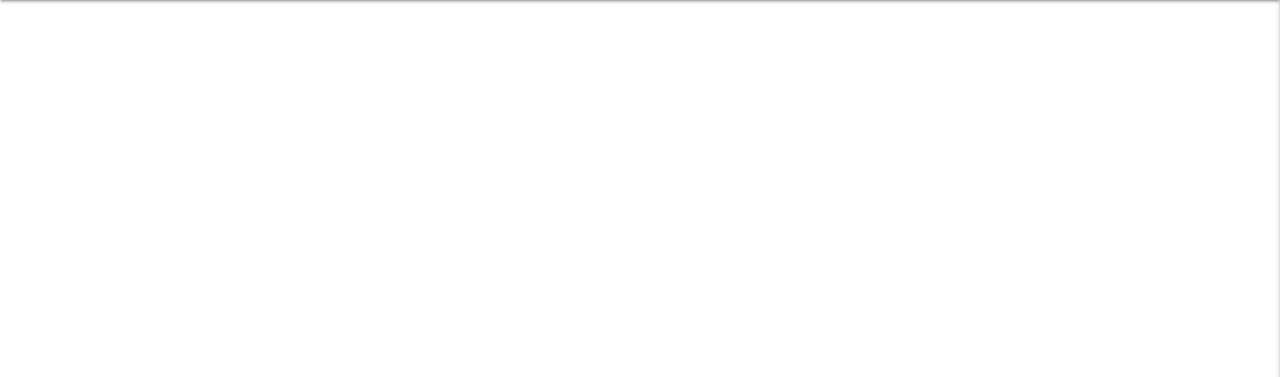
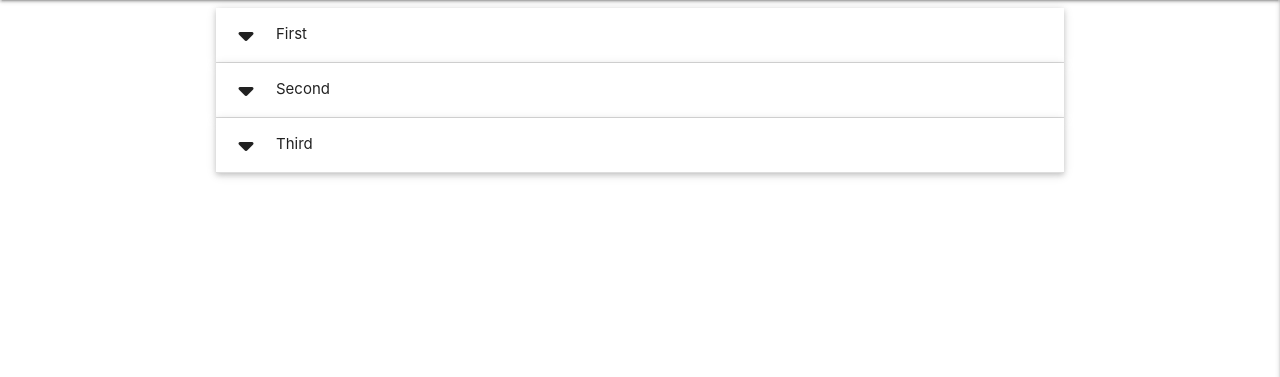
Before and after one commit to laurabolwell/lit-track, a Flask app: page / in a window 1280 px wide. Shown: the part 64-441 px from the top of the page. Run offline with Flask 3, Linux system fonts and the light colour scheme; data that the repository does not hold is empty; some libraries are stand-ins or nearby versions.

Commit message:
Add reading sessions collapsible setup

```diff
--- a/static/js/script.js
+++ b/static/js/script.js
@@ -29,4 +29,5 @@ $(document).ready(function () {
       }
     });
   }
+  $('.collapsible').collapsible();
 });
--- a/templates/entries.html
+++ b/templates/entries.html
@@ -10,4 +10,19 @@
         {{ entry.pages_read }}<br>
         {{ entry.comments }}<br>
     {% endfor %}
+
+    <ul class="collapsible popout">
+        <li>
+          <div class="collapsible-header"><i class="fa-solid fa-caret-down"></i>First</div>
+          <div class="collapsible-body"><span>Lorem ipsum dolor sit amet.</span></div>
+        </li>
+        <li>
+          <div class="collapsible-header"><i class="fa-solid fa-caret-down"></i>Second</div>
+          <div class="collapsible-body"><span>Lorem ipsum dolor sit amet.</span></div>
+        </li>
+        <li>
+          <div class="collapsible-header"><i class="fa-solid fa-caret-down"></i>Third</div>
+          <div class="collapsible-body"><span>Lorem ipsum dolor sit amet.</span></div>
+        </li>
+      </ul>
 {% endblock %}
```
